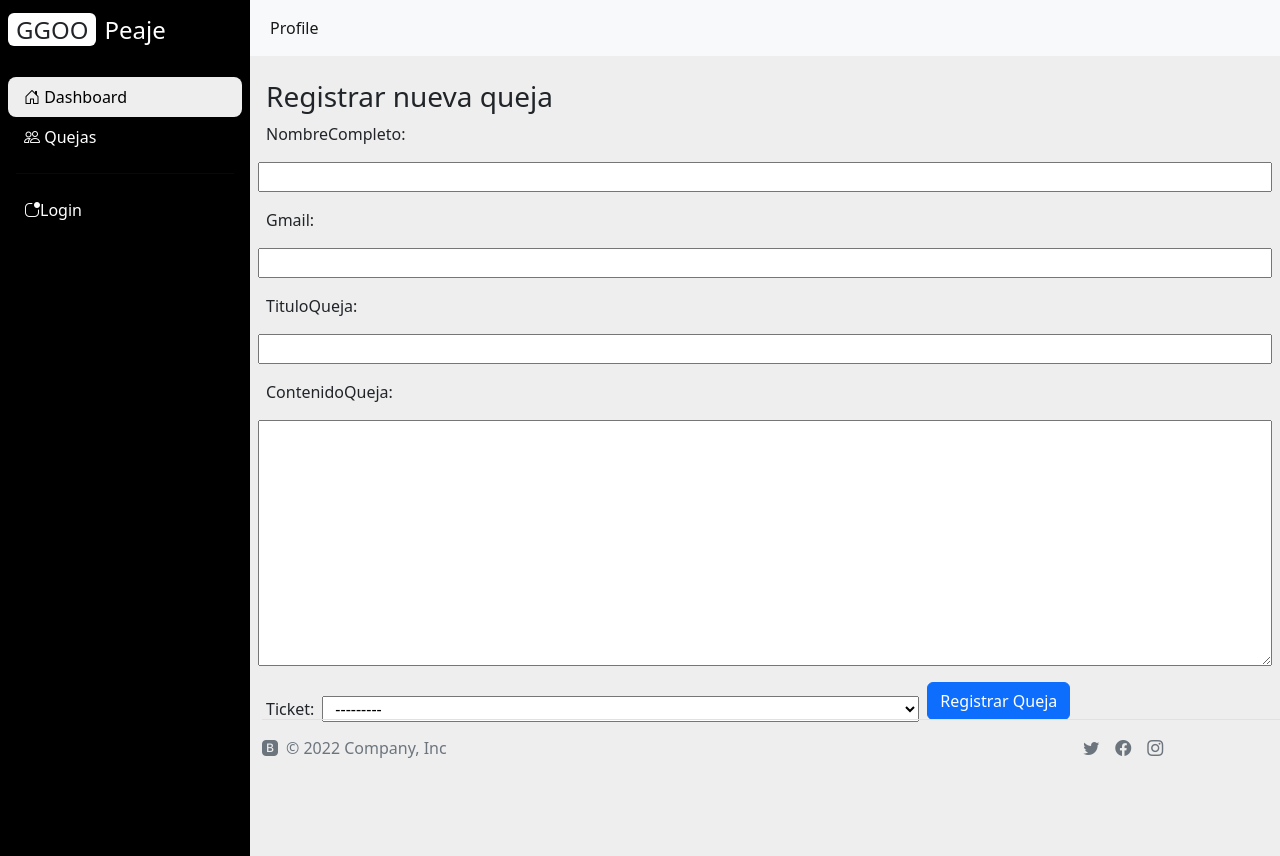
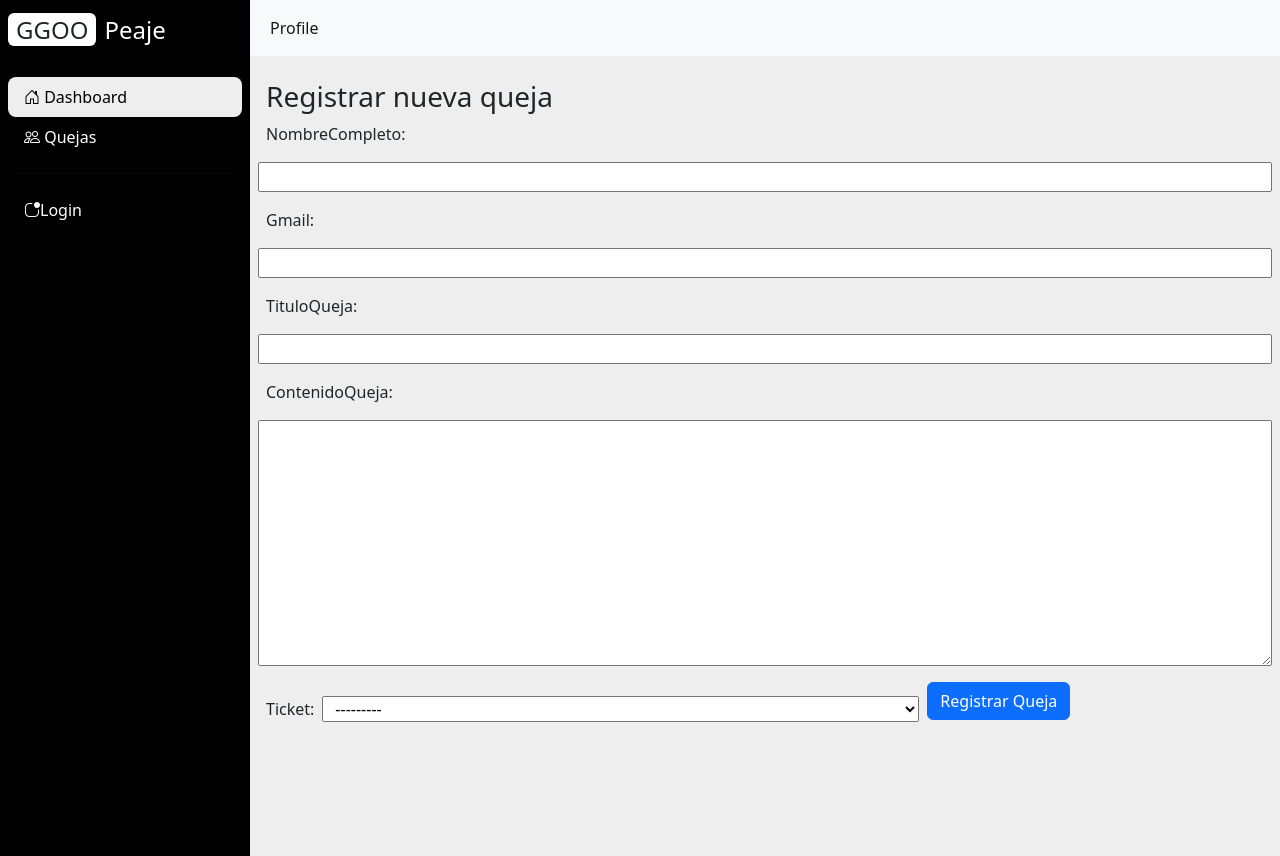
Before and after one commit to tomasguell/Peaje_Villada_2022, a Django app: page /quejas/ in a window 1280 px wide. Run offline with Django 4.2, Linux system fonts and the light colour scheme; data comes from the database, SQL or seed files in the repository.

Commit message:
footer removido

```diff
--- a/Peaje/AppPeaje/templates/AppPeaje/base.html
+++ b/Peaje/AppPeaje/templates/AppPeaje/base.html
@@ -98,7 +98,7 @@
 
             </div>
 
-            <div class="container">
+            <!--<div class="container">
                 <footer class="d-flex flex-wrap justify-content-between align-items-center py-3 my-4 border-top">
                     <div class="col-md-4 d-flex align-items-center">
                         <a href="/" class="mb-3 me-2 mb-md-0 text-muted text-decoration-none lh-1">
@@ -113,7 +113,7 @@
                         <li class="ms-3"><a class="text-muted" href="#"><i class="bi bi-instagram"></i></a></li>
                     </ul>
                 </footer>
-            </div>
+            </div> !-->
         </div>
     </div>
 
--- a/Peaje/AppPeaje/templates/AppPeaje/base_noauth.html
+++ b/Peaje/AppPeaje/templates/AppPeaje/base_noauth.html
@@ -94,7 +94,7 @@
 
             </div>
 
-            <div class="container">
+            <!--<div class="container">
                 <footer class="d-flex flex-wrap justify-content-between align-items-center py-3 my-4 border-top">
                     <div class="col-md-4 d-flex align-items-center">
                         <a href="/" class="mb-3 me-2 mb-md-0 text-muted text-decoration-none lh-1">
@@ -109,7 +109,8 @@
                         <li class="ms-3"><a class="text-muted" href="#"><i class="bi bi-instagram"></i></a></li>
                     </ul>
                 </footer>
-            </div>
+            </div> !-->
+        </div>
         </div>
     </div>
 
```
